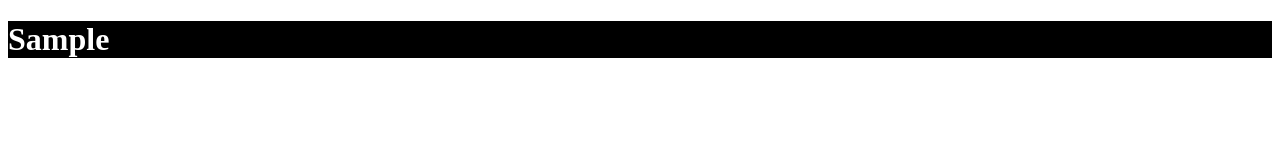
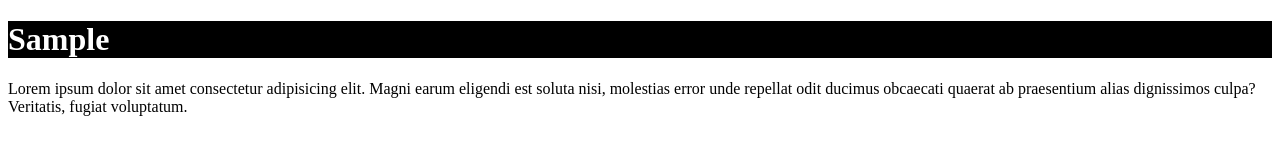
Before and after one commit to Anurag-Alex/alex.github.io, a plain HTML site: page index.html in a window 1280 px wide. Drawn offline with Linux system fonts and the light colour scheme.

Commit message:
Update index.html

```diff
--- a/index.html
+++ b/index.html
@@ -9,5 +9,6 @@
 </head>
 <body>
     <h1>Sample</h1>
+    <p>Lorem ipsum dolor sit amet consectetur adipisicing elit. Magni earum eligendi est soluta nisi, molestias error unde repellat odit ducimus obcaecati quaerat ab praesentium alias dignissimos culpa? Veritatis, fugiat voluptatum.</p>
 </body>
 </html>
```
